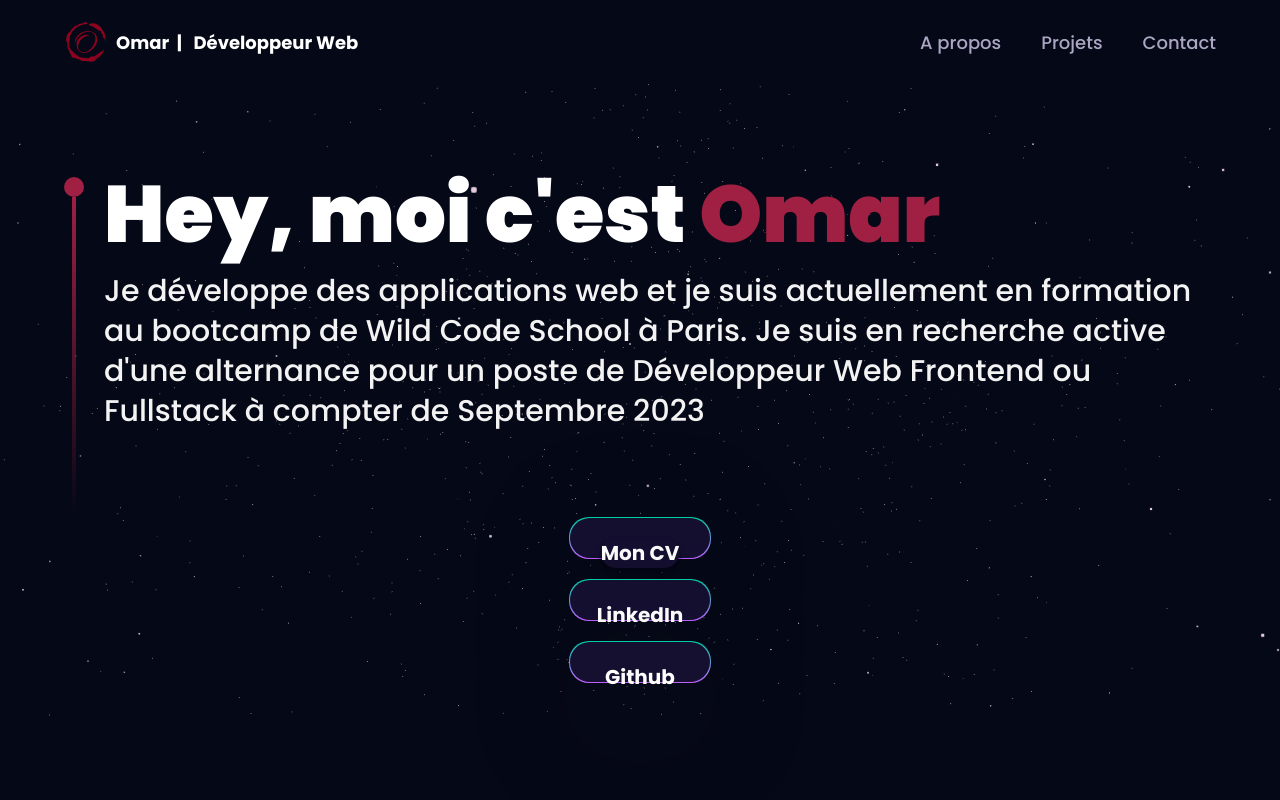
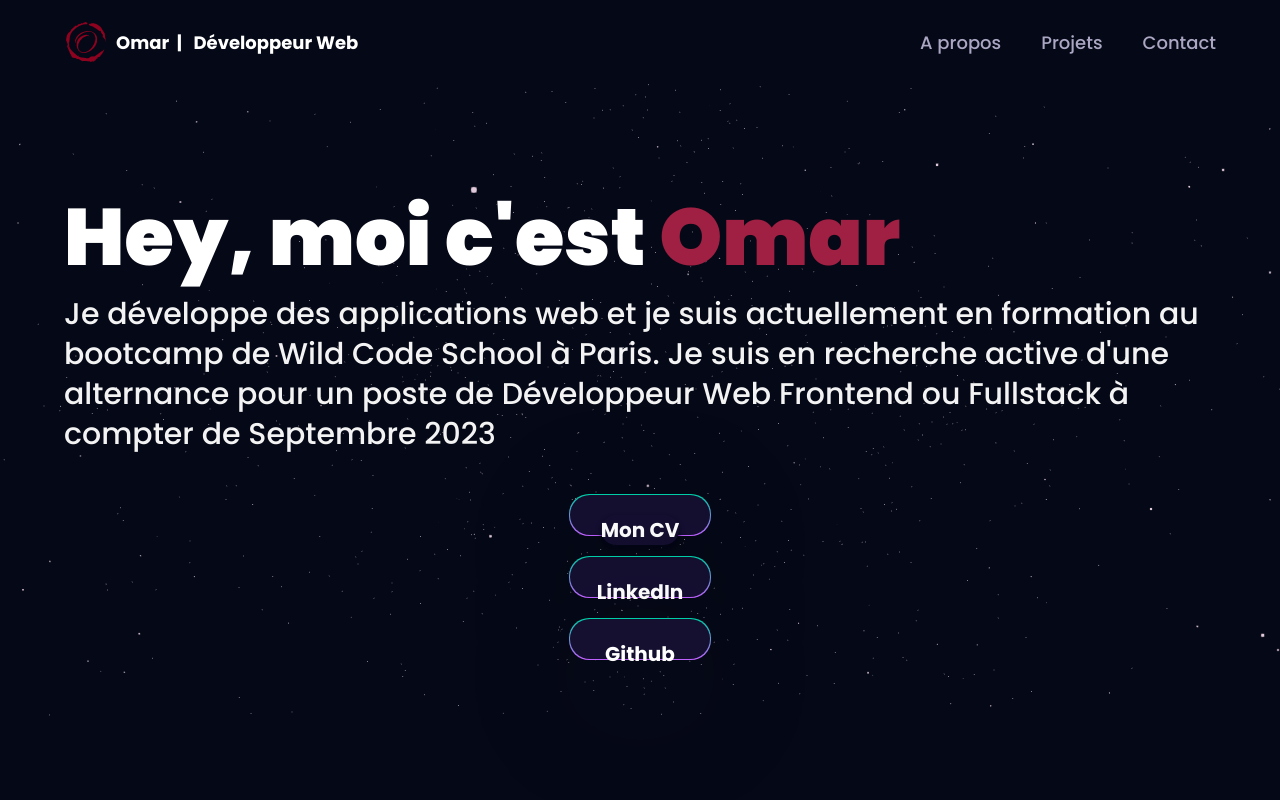
Before and after one commit to Omcci/3DPortfolio, a React (Vite) app: page / in a window 1280 px wide. Shown: the top 800 px of the page. Built offline with nearby package versions, Linux system fonts and the light colour scheme.

Commit message:
changed CV content and fixed margin for hero section

```diff
--- a/src/assets/index.js
+++ b/src/assets/index.js
@@ -41,6 +41,7 @@ import express from "./expressjs.webp"
 import mvid from "./mvid.webm"
 import WFC from "./WFC.webm"
 import Pfolio from "./Pfolio.webm"
+import cv from "./CVOmarMelloulchi.png"
 
 export {
   logoo,
@@ -82,4 +83,5 @@ export {
   mvid,
   Pfolio,
   WFC,
+  cv
 };
--- a/src/components/Hero.jsx
+++ b/src/components/Hero.jsx
@@ -9,12 +9,12 @@ const Hero = () => {
   return (
     <section className="relative flex flex-col justify-center items-center w-full h-screen mx-auto">
       <div
-        className={`${styles.paddingX} mt-10 inset-0 top-[120px] max-w-7x1 mx-auto flex flex-row items-start gap-5`}
+        className={`${styles.paddingX} mt-10 inset-0 top-[120px] max-w-7xl mx-auto flex flex-row items-start gap-5`}
       >
-        <div className="flex flex-col justify-center items-center mt-5">
+        {/* <div className="flex flex-col justify-center items-center mt-5 ">
           <div className="w-5 h-5 rounded-full bg-[#9F2042]" />
           <div className="w-1 sm:h-80 h-40 red-gradient" />
-        </div>
+        </div> */}
 
         <div>
           <h1 className={`${styles.heroHeadText} text-white`}>
--- a/src/components/Works.jsx
+++ b/src/components/Works.jsx
@@ -13,7 +13,6 @@ const ProjectCard = ({
   description,
   tags,
   image,
-  pfolio1,
   source_code_link,
   deployedproject,
 }) => {
--- a/src/pages/Dashboard.jsx
+++ b/src/pages/Dashboard.jsx
@@ -1,6 +1,5 @@
 import { Link, useNavigate } from "react-router-dom";
-import cv from "../assets/OmarMelloulchiCV.png";
-import ba from "../assets/backarrow.png";
+import cv from "../assets/CVOmarMelloulchi.png";
 import { StarsCanvas } from "../components";
 import { motion } from "framer-motion";
 import { fadeIn } from "../utils/motion";
@@ -47,7 +46,7 @@ function Dashboard() {
             <div className="bg-tertiary  rounded-[20px] py-5 h-[40px] w-[150px] flex justify-evenly items-center flex-col">
               <h3 className="text-white text-[20px] font-bold text-center">
                 <a
-                  href={`cv/OmarMelloulchiCV.pdf`}
+                  href={`cv/CVOmarMelloulchi.pdf`}
                   className="cursor-pointer"
                   target="_blank"
                   rel="noopener noreferrer"
```
Also changed, not shown: src/assets/CVOmarMelloulchi.png (added), 1 other file (tests, documents, lock files or other folders).
